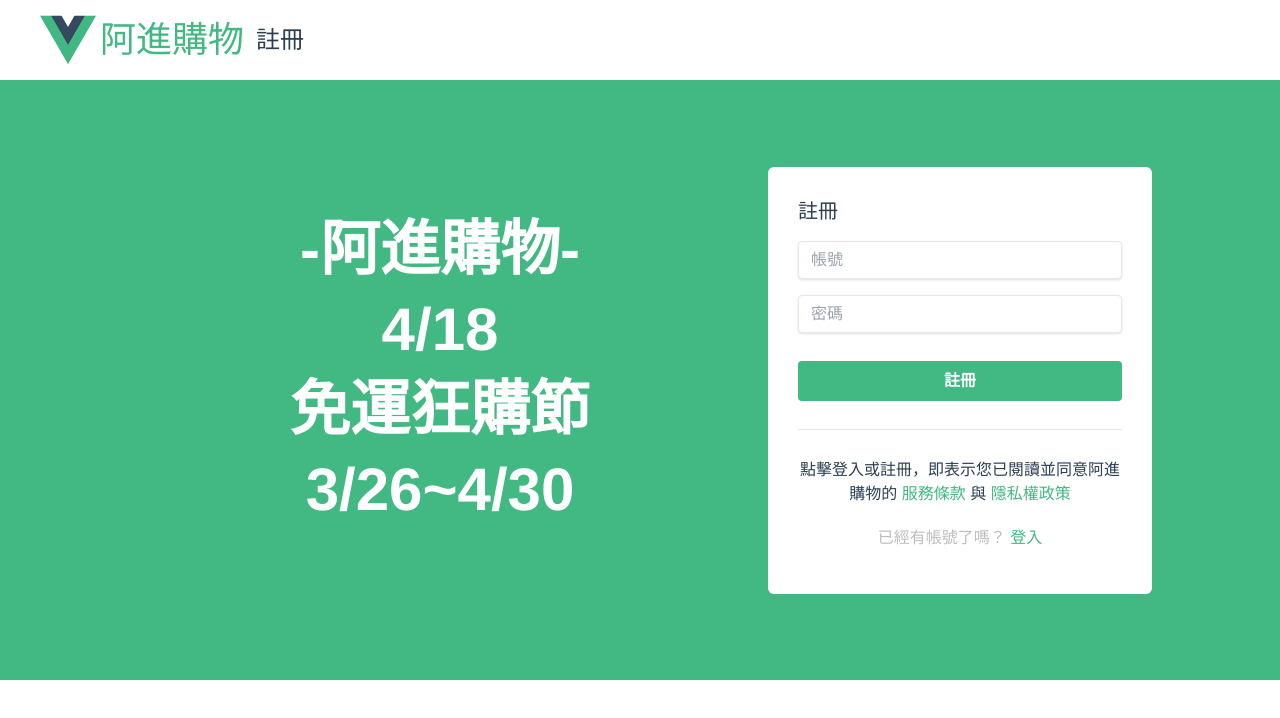
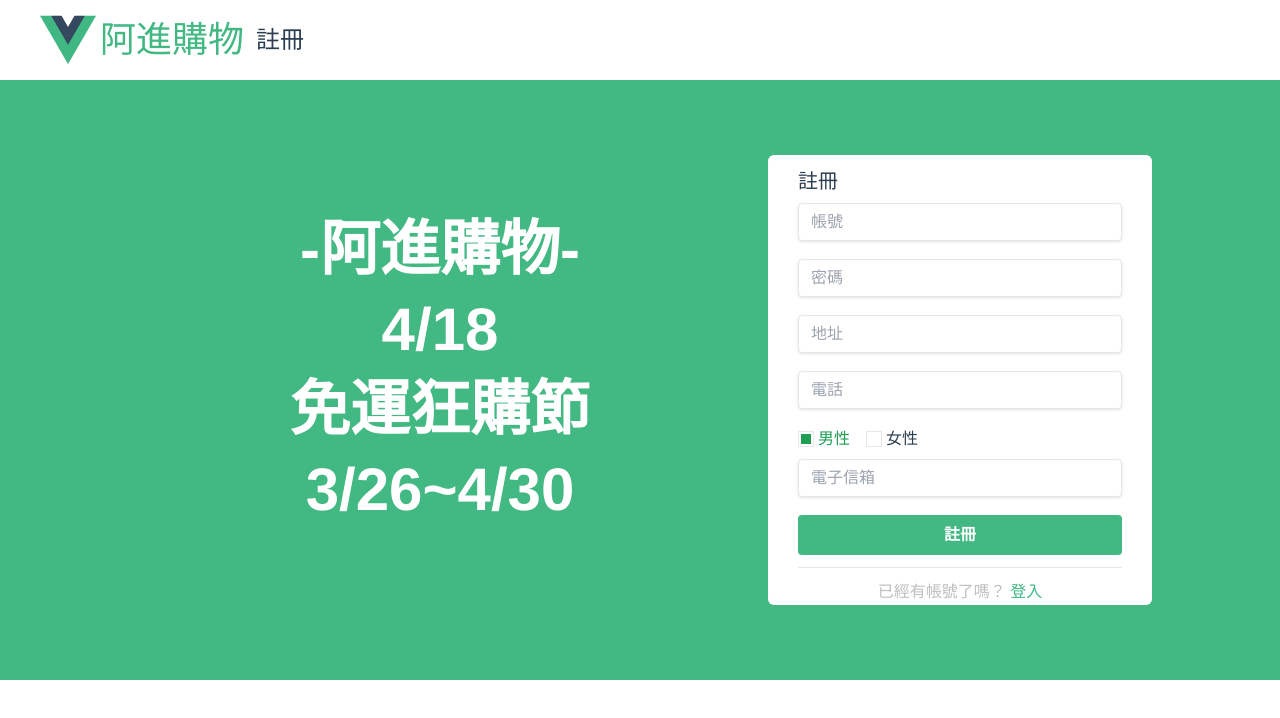
Before and after one commit to sw-joechen/Shopping-Web, a Vue app in the folder Shopping-Web/client/: page /#/login in a window 1280 px wide. Shown: the top 718 px of the page. Built offline with nearby package versions, Linux system fonts and the light colour scheme.

Commit message:
[fixed] 註冊

```diff
--- a/Shopping-Web/client/src/locales/tw.js
+++ b/Shopping-Web/client/src/locales/tw.js
@@ -7,6 +7,10 @@ export default {
     success: '操作成功',
     account: '帳號',
     pwd: '密碼',
+    address: '地址',
+    phone: '電話',
+    gender: '性別',
+    email: '電子信箱',
     accountPlaceholder: '請輸入帳號',
     pwdPlaceholder: '請輸入密碼',
     personalInfo: '個人資訊',
--- a/Shopping-Web/client/src/views/LoginAndRegister.vue
+++ b/Shopping-Web/client/src/views/LoginAndRegister.vue
@@ -26,29 +26,119 @@
         </div>
         <div class="registerContainer w-[400px] relative">
           <div
-            class="register p-[30px] bg-white text-black3 rounded-md h-[427px] w-[24rem] absolute m-auto top-0 bottom-0 left-0 right-0"
+            class="register px-[30px] py-3 bg-white text-black3 rounded-md h-[450px] w-[24rem] absolute m-auto top-0 bottom-0 left-0 right-0"
           >
-            <div class="title mb-4 text-xl text-left">
+            <div class="title mb-2 text-xl text-left">
               {{ $t(`common.${option}`) }}
             </div>
-            <div class="mb-4">
+
+            <!-- 帳號 -->
+            <div class="mb-[18px]">
               <input
-                v-model="account"
+                :class="{ '!border-red-600': isAccountWarning }"
+                v-model="registerData.account"
                 class="shadow appearance-none border rounded w-full py-2 px-3 text-gray-700 leading-tight focus:outline-none focus:ring-green1 focus:ring-1 focus:border-green1"
-                id="username"
                 type="text"
                 :placeholder="$t('common.account')"
                 @keyup.enter="SubmitHandler"
+                @focus="isAccountWarning = false"
               />
             </div>
-            <div class="mb-4">
+
+            <!-- 密碼 -->
+            <div class="mb-[18px]">
               <input
-                v-model="pwd"
-                class="shadow appearance-none border rounded w-full py-2 px-3 text-gray-700 mb-3 leading-tight focus:outline-none focus:ring-green1 focus:ring-1 focus:border-green1"
-                id="pwd"
+                :class="{ '!border-red-600': isPwdWarning }"
+                v-model="registerData.pwd"
+                class="shadow appearance-none border rounded w-full py-2 px-3 text-gray-700 leading-tight focus:outline-none focus:ring-green1 focus:ring-1 focus:border-green1"
                 type="password"
                 :placeholder="$t('common.pwd')"
                 @keyup.enter="SubmitHandler"
+                @focus="isPwdWarning = false"
+              />
+            </div>
+
+            <!-- 地址 -->
+            <div class="mb-[18px]" v-if="option === 'register'">
+              <input
+                :class="{ '!border-red-600': isAddressWarning }"
+                v-model="registerData.address"
+                class="shadow appearance-none border rounded w-full py-2 px-3 text-gray-700 leading-tight focus:outline-none focus:ring-green1 focus:ring-1 focus:border-green1"
+                type="text"
+                :placeholder="$t('common.address')"
+                @keyup.enter="SubmitHandler"
+                @focus="isAddressWarning = false"
+              />
+            </div>
+
+            <!-- 電話 -->
+            <div class="mb-[18px]" v-if="option === 'register'">
+              <input
+                :class="{ '!border-red-600': isPhoneWarning }"
+                v-model="registerData.phone"
+                class="shadow appearance-none border rounded w-full py-2 px-3 text-gray-700 leading-tight focus:outline-none focus:ring-green1 focus:ring-1 focus:border-green1"
+                type="number"
+                :placeholder="$t('common.phone')"
+                @keyup.enter="SubmitHandler"
+                @keypress="keypressHandler"
+                @focus="isPhoneWarning = false"
+              />
+            </div>
+
+            <!-- 性別 -->
+            <div class="mb-2 flex" v-if="option === 'register'">
+              <div class="flex items-center mr-4">
+                <input
+                  id="male"
+                  type="radio"
+                  :value="1"
+                  class="hidden peer"
+                  v-model="registerData.gender"
+                  checked
+                />
+                <label
+                  for="male"
+                  class="flex items-center cursor-pointer peer-checked:text-green6"
+                >
+                  <span
+                    class="w-4 h-4 inline-block mr-1 border border-grey transition-all duration-200"
+                    :class="{
+                      'bg-green6 shadow-radioBtn1': registerData.gender === 1,
+                    }"
+                  />
+                  男性
+                </label>
+              </div>
+              <div class="flex items-center mr-4">
+                <input
+                  id="female"
+                  type="radio"
+                  :value="0"
+                  class="hidden"
+                  v-model="registerData.gender"
+                />
+                <label for="female" class="flex items-center cursor-pointer">
+                  <span
+                    :class="{
+                      'bg-green6 shadow-radioBtn1': registerData.gender === 0,
+                    }"
+                    class="w-4 h-4 inline-block mr-1 border border-grey"
+                  />
+                  女性
+                </label>
+              </div>
+            </div>
+
+            <!-- email -->
+            <div class="mb-[18px]" v-if="option === 'register'">
+              <input
+                :class="{ '!border-red-600': isEmailWarning }"
+                v-model="registerData.email"
+                class="shadow appearance-none border rounded w-full py-2 px-3 text-gray-700 leading-tight focus:outline-none focus:ring-green1 focus:ring-1 focus:border-green1"
+                type="text"
+                :placeholder="$t('common.email')"
+                @keyup.enter="SubmitHandler"
+                @focus="isEmailWarning = false"
               />
             </div>
             <div class="flex items-center justify-center">
@@ -59,9 +149,9 @@
               />
             </div>
 
-            <hr class="my-7" />
+            <hr class="my-3" />
 
-            <div class="policy mb-5">
+            <div class="policy mb-5" v-if="option === 'login'">
               點擊登入或註冊，即表示您已閱讀並同意阿進購物的
               <span class="text-green1 cursor-pointer">服務條款</span>
               與
@@ -92,7 +182,14 @@
 <script>
 import BtnLogin from '@/components/BtnPrimary.vue';
 import { Login, Register } from '@/APIs/member';
-import { IsContaineSpecialCharaters } from '@/Utils/validators';
+import {
+  IsAccountValid,
+  IsPwdValid,
+  IsPureNumber,
+  IsPhoneNumber,
+  IsEmailValid,
+  IsContaineSpecialCharaters,
+} from '@/Utils/validators';
 import errorList from '@/ErrorCodeList';
 
 export default {
@@ -102,9 +199,20 @@ export default {
   },
   data: () => {
     return {
-      account: '',
-      pwd: '',
       option: '',
+      registerData: {
+        account: '',
+        pwd: '',
+        address: '',
+        phone: '',
+        gender: 1,
+        email: '',
+      },
+      isAccountWarning: false,
+      isPwdWarning: false,
+      isAddressWarning: false,
+      isPhoneWarning: false,
+      isEmailWarning: false,
     };
   },
   computed: {
@@ -119,32 +227,58 @@ export default {
     RouteHandler() {
       this.$router.push({ name: 'home' });
     },
-    async SubmitHandler() {
-      if (!this.account.length || !this.pwd.length) {
-        this.$store.commit('eventBus/Push', {
-          type: 'error',
-          content: '請輸入帳號密碼',
-        });
-        return;
-      }
+    SubmitHandler() {
+      // if (!this.account.length || !this.pwd.length || !this.address.length || this.) {
+      //   this.$store.commit('eventBus/Push', {
+      //     type: 'error',
+      //     content: '請輸入帳號密碼',
+      //   });
+      //   return;
+      // }
+      // if (
+      //   IsContaineSpecialCharaters(this.account) ||
+      //   IsContaineSpecialCharaters(this.pwd)
+      // ) {
+      //   this.$store.commit('eventBus/Push', {
+      //     type: 'error',
+      //     content: '帳號密碼不允許特殊符號',
+      //   });
+      //   return;
+      // }
+      if (this.option === 'register') this.RegisterHandler();
+      else this.LoginHandler();
+    },
+    async RegisterHandler() {
+      const isAccountValid = IsAccountValid(this.registerData.account);
+      if (!isAccountValid) this.isAccountWarning = true;
+
+      const isPwdValid = IsPwdValid(this.registerData.pwd);
+      if (!isPwdValid) this.isPwdWarning = true;
+
+      const isAddressValid = this.CheckString(this.registerData.address);
+      if (!isAddressValid) this.isAddressWarning = true;
+
+      const isPhoneValid = IsPhoneNumber(this.registerData.phone);
+      if (!isPhoneValid) this.isPhoneWarning = true;
+
+      const isEmailValid = IsEmailValid(this.registerData.email);
+      if (!isEmailValid) this.isEmailWarning = true;
 
       if (
-        IsContaineSpecialCharaters(this.account) ||
-        IsContaineSpecialCharaters(this.pwd)
+        isAccountValid &&
+        isPwdValid &&
+        isAddressValid &&
+        isPhoneValid &&
+        isEmailValid
       ) {
-        this.$store.commit('eventBus/Push', {
-          type: 'error',
-          content: '帳號密碼不允許特殊符號',
-        });
-        return;
-      }
+        const fd = new FormData();
+        fd.append('account', this.registerData.account);
+        fd.append('pwd', this.registerData.pwd);
+        fd.append('address', this.registerData.address);
+        fd.append('phone', this.registerData.phone);
+        fd.append('gender', this.registerData.gender);
+        fd.append('email', this.registerData.email);
 
-      const fd = new FormData();
-      fd.append('account', this.account);
-      fd.append('pwd', this.pwd);
-
-      // 註冊
-      if (this.option === 'register') {
         const res = await Register(fd);
         if (res.code === 200) {
           this.ClearInputs();
@@ -159,8 +293,22 @@ export default {
             content: errorList[res.code],
           });
         }
-      } else {
-        // 登入
+      }
+    },
+    async LoginHandler() {
+      const isAccountValid = IsContaineSpecialCharaters(
+        this.registerData.account
+      );
+      if (!isAccountValid) this.isAccountWarning = true;
+
+      const isPwdValid = IsContaineSpecialCharaters(this.registerData.pwd);
+      if (!isPwdValid) this.isPwdWarning = true;
+
+      if (isAccountValid && isPwdValid) {
+        const fd = new FormData();
+        fd.append('account', this.registerData.account);
+        fd.append('pwd', this.registerData.pwd);
+
         const res = await Login(fd);
         if (res.code === 200) {
           this.$store.commit('user/setUser', {
@@ -190,9 +338,50 @@ export default {
       }
     },
     ClearInputs() {
-      this.account = '';
-      this.pwd = '';
+      this.registerData.account = '';
+      this.registerData.pwd = '';
+      this.registerData.address = '';
+      this.registerData.phone = '';
+      this.registerData.gender = 1;
+      this.registerData.email = '';
+    },
+
+    keypressHandler(event) {
+      return event.charCode >= 48 && event.charCode <= 57
+        ? true
+        : event.preventDefault();
+    },
+
+    // 檢查字串不包含特殊字元, 空白
+    CheckString(str) {
+      return str && !IsContaineSpecialCharaters(str);
+    },
+
+    // 檢查數字不包含小數點, 空白
+    CheckNumber(number) {
+      return IsPureNumber(number);
+    },
+
+    // 檢查字串長度
+    CheckStringLength(str, length) {
+      if (!str) return false;
+      return str.length <= length;
     },
   },
 };
 </script>
+
+<style lang="scss">
+.loginAndRegister {
+  input::-webkit-outer-spin-button,
+  input::-webkit-inner-spin-button {
+    -webkit-appearance: none;
+    margin: 0;
+  }
+
+  input[type='radio'] + label span:hover,
+  input[type='radio'] + label:hover span {
+    transform: scale(1.2);
+  }
+}
+</style>
--- a/Shopping-Web/client/tailwind.config.js
+++ b/Shopping-Web/client/tailwind.config.js
@@ -8,6 +8,7 @@ module.exports = {
         green3: '#2c3e50',
         green4: '#33a06f',
         green5: '#4CAF50',
+        green6: '#1F9D55',
         red1: '#FF5252',
         black1: 'rgba(0, 0, 0, .5)',
         black2: '#444950',
@@ -15,6 +16,9 @@ module.exports = {
         black4: '#f5f5f5',
         gray1: 'rgba(0,0,0,0.26)',
       },
+      boxShadow: {
+        radioBtn1: '0px 0px 0px 2px white inset',
+      },
     },
   },
   plugins: [],
```
Also changed, not shown: Shopping-Web/client/src/Utils/validators.js (+14 -0 lines).
